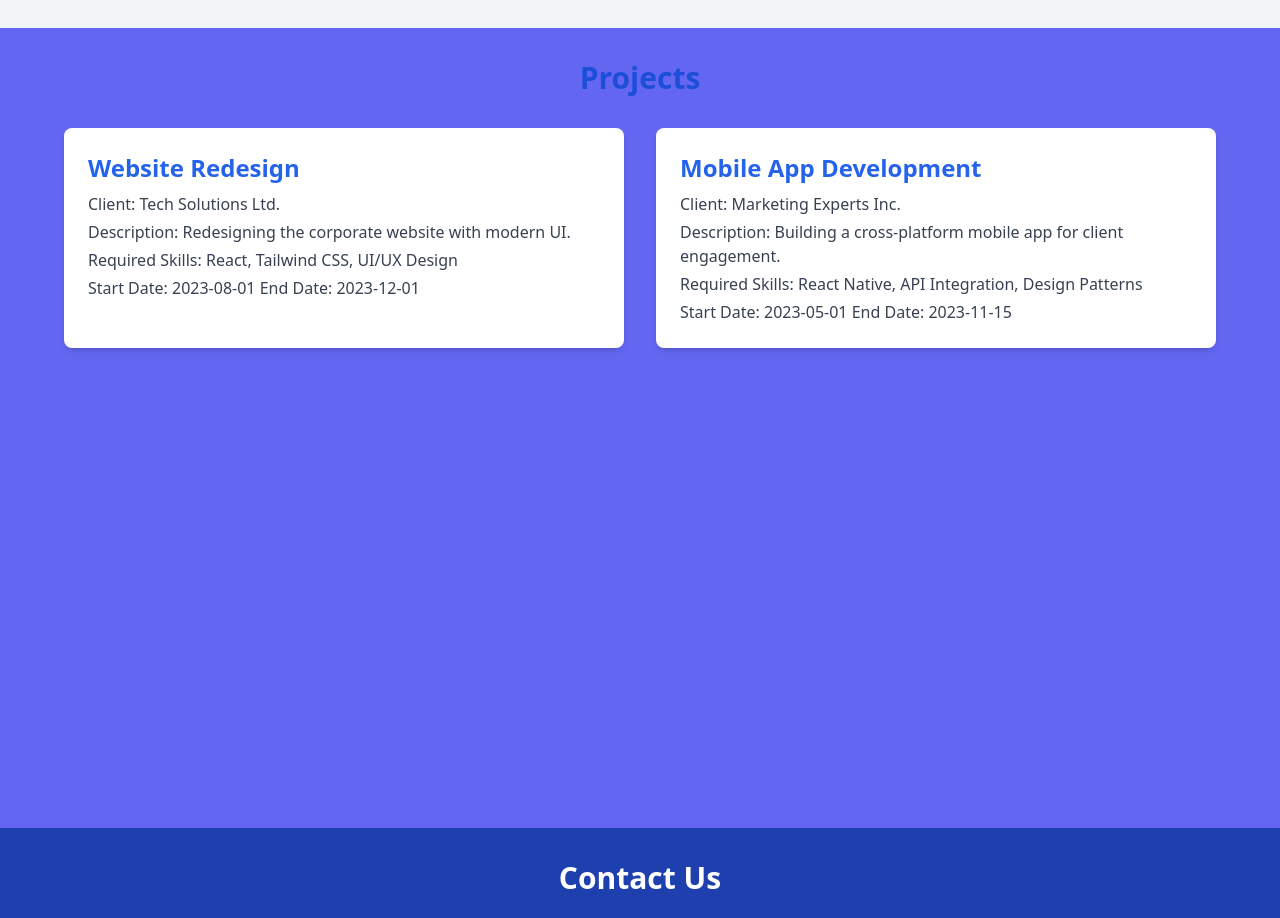
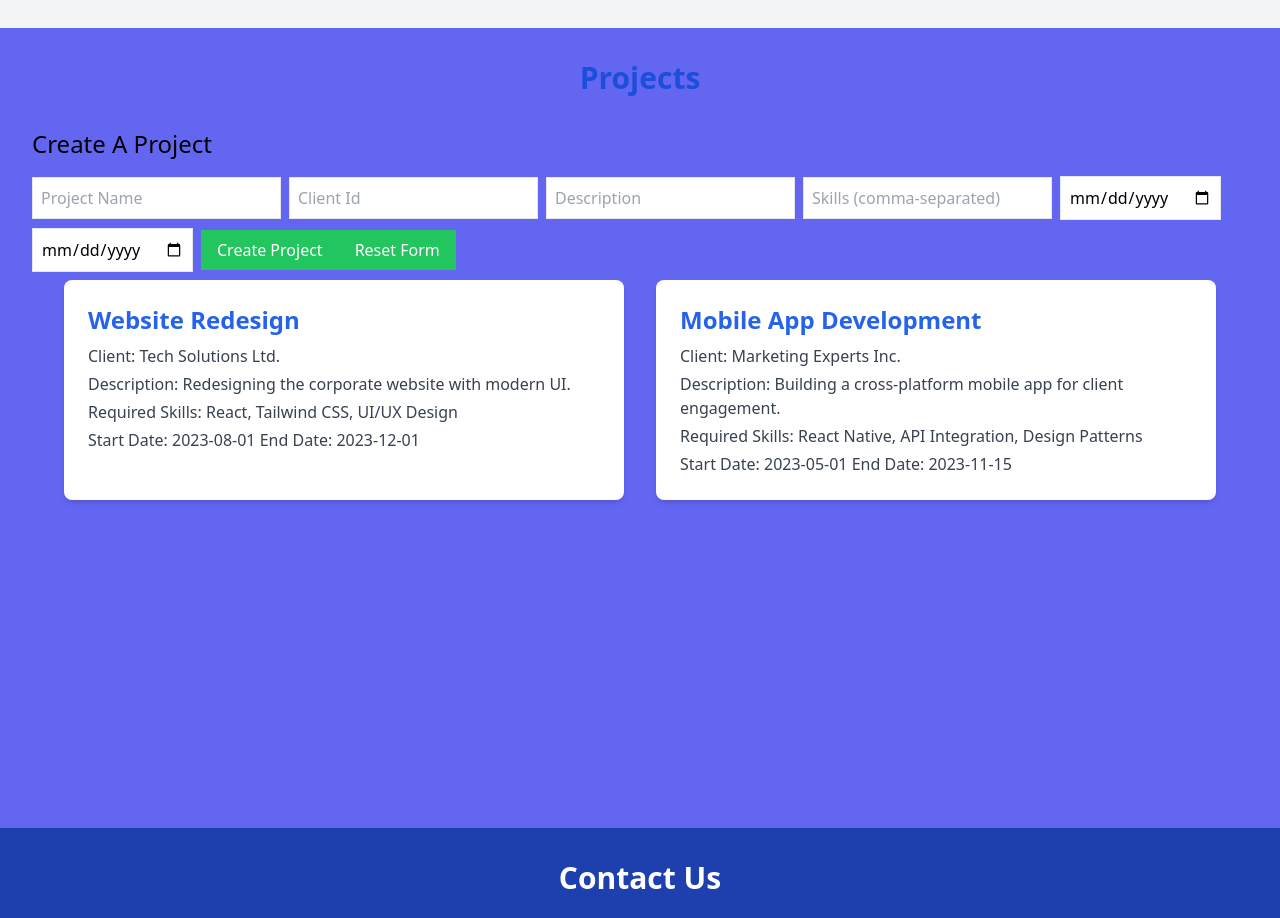
Before and after one commit to KatySaung/Team3AllocationUI, a React (Vite) app: page / in a window 1280 px wide. Shown: the part 3580-4498 px from the top of the page. Built offline with nearby package versions, Linux system fonts and the light colour scheme; no server answers.

Commit message:
added method with endpoint to create a new project along with the create new project form

```diff
--- a/src/Components/Projects/Projects.jsx
+++ b/src/Components/Projects/Projects.jsx
@@ -2,13 +2,21 @@ import React, { useEffect, useState } from "react";
 
 function Projects({ name }) {
   const [projects, setProjects] = useState([]);
+  const [createProject, setCreateProject] = useState({
+    name: "",
+    clientId: "",
+    description: "",
+    skills: "",
+    starDate: "",
+    endDate: "",
+  });
 
   // Simulate fetching projects from backend with dummy data fallback
   //fetch projects by name... Not all projects
   useEffect(() => {
     const fetchProjects = async () => {
       try {
-        const response = await fetch(
+        const resp = await fetch(
           `http://localhost:8080/api/projects/getAllProjects/${name}`
         ); // Replace with actual API endpoint
         const data = await response.json();
@@ -42,11 +50,109 @@ function Projects({ name }) {
     fetchProjects();
   }, []);
 
+  //Create a new project
+  const handleCreateProject = async () => {
+    try {
+      const resp = await axios.post(
+        "http://localhost:8080/api/create",
+        createProject
+      );
+      setProjects((prevProjects) => [...prevProjects, resp.data]);
+      alert("A project has been created!");
+      resetNewProject();
+    } catch (error) {
+      alert("Failed to create a project. Please try again");
+    }
+  };
+
+  const resetCreateProject = () => {
+    setCreateProject({
+      name: "",
+      clientId: "",
+      description: "",
+      skills: "",
+      starDate: "",
+      endDate: "",
+    });
+  };
+
   return (
     <div className="bg-indigo-500 min-h-screen p-8">
       <h1 className="text-3xl font-extrabold text-center text-blue-700 mb-8">
         Projects
       </h1>
+
+      {/*  Create New Project Form */}
+      <div className="mt-8">
+        <h2 className="text-2xl mb-4">Create A Project</h2>
+        <input
+          type="text"
+          placeholder="Project Name"
+          value={createProject.name}
+          onChange={(e) =>
+            setCreateProject({ ...createProject, name: e.target.value })
+          }
+          className="border p-2 mb-2 mr-2"
+        />
+        <input
+          type="text"
+          placeholder="Client Id"
+          value={createProject.clientId}
+          onChange={(e) =>
+            setCreateProject({ ...createProject, clientId: e.target.value })
+          }
+          className="border p-2 mb-2 mr-2"
+        />
+        <input
+          type="text"
+          placeholder="Description"
+          value={createProject.description}
+          onChange={(e) =>
+            setCreateProject({ ...createProject, description: e.target.value })
+          }
+          className="border p-2 mb-2 mr-2"
+        />
+        <input
+          type="text"
+          placeholder="Skills (comma-separated)"
+          value={createProject.skills}
+          onChange={(e) =>
+            setCreateProject({ ...createProject, skills: e.target.value })
+          }
+          className="border p-2 mb-2 mr-2"
+        />
+        <input
+          type="date"
+          value={createProject.startDate}
+          onChange={(e) =>
+            setCreateProject({ ...createProject, startDate: e.target.value })
+          }
+          className="border p-2 mb-2 mr-2"
+        />
+        <input
+          type="date"
+          value={createProject.endDate}
+          onChange={(e) =>
+            setCreateProject({ ...createProject, endDate: e.target.value })
+          }
+          className="border p-2 mb-2 mr-2"
+        />
+
+        <button
+          onClick={handleCreateProject}
+          className="bg-green-500 text-white px-4 py-2"
+        >
+          Create Project
+        </button>
+        <button
+          onClick={resetCreateProject}
+          className="bg-green-500 text-white px-4 py-2"
+        >
+          Reset Form
+        </button>
+      </div>
+
+      {/* Show list of projects */}
       <div className="grid gap-8 lg:grid-cols-2 md:grid-cols-1 max-w-6xl mx-auto">
         {projects.length > 0 ? (
           projects.map((project) => (
```
